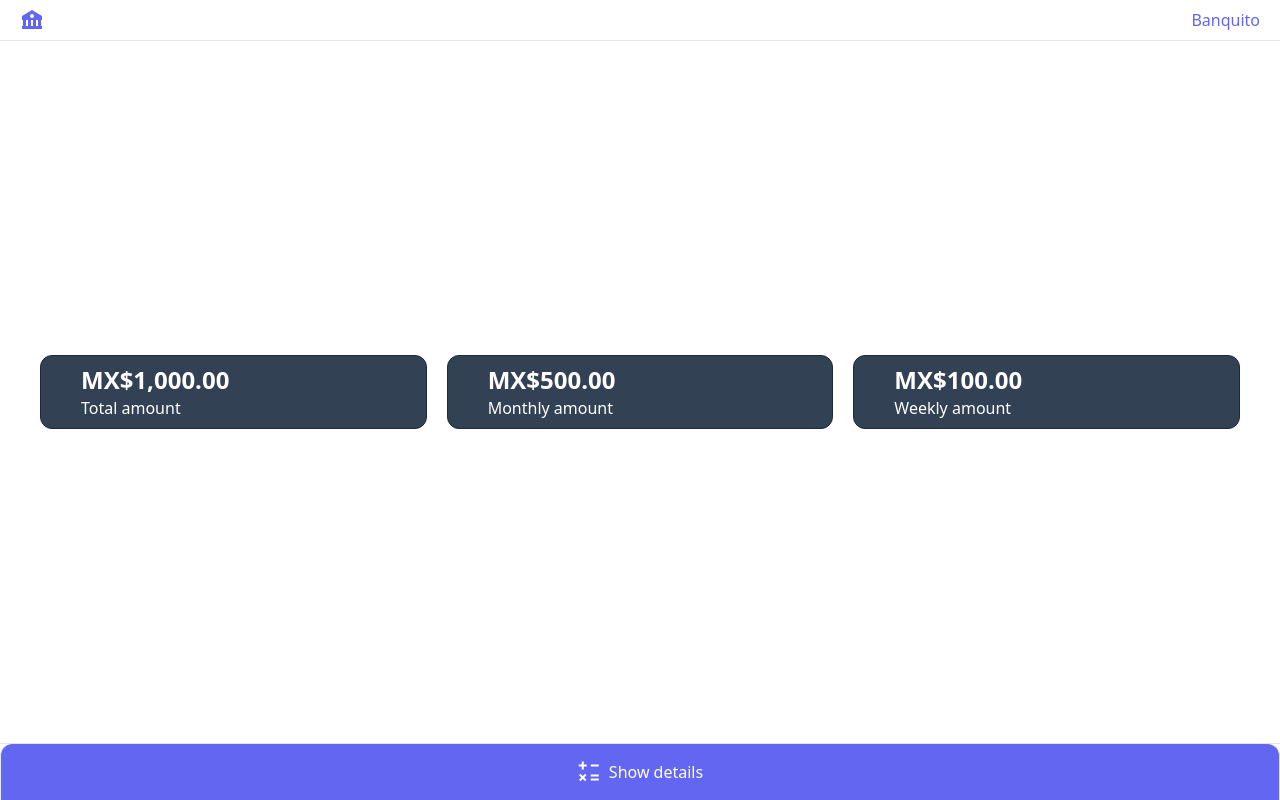
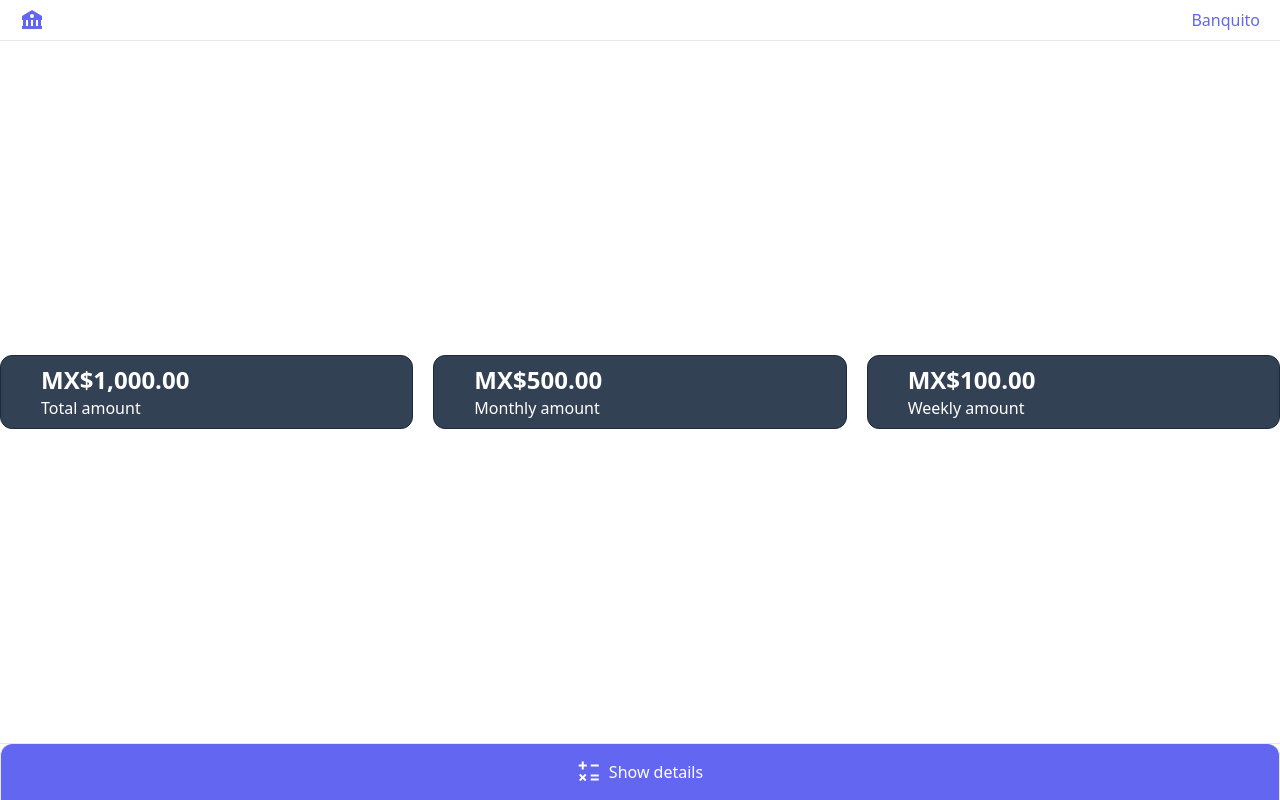
Before and after one commit to Apoquinto/Banquito, a Vue app: page / in a window 1280 px wide. Built offline with nearby package versions, Linux system fonts and the light colour scheme.

Commit message:
styles(components): fix component padding

```diff
--- a/src/components/UserMovementsDashboard.vue
+++ b/src/components/UserMovementsDashboard.vue
@@ -3,7 +3,7 @@ import UserStats from './UserStats.vue';
 </script>
 
 <template>
-  <section class="layout">
+  <section class="layout container">
     <!-- Total, Mountly, Weekly report -->
     <UserStats/>
     <!-- Data graph -->
--- a/src/components/UserStats.vue
+++ b/src/components/UserStats.vue
@@ -3,7 +3,7 @@ import StatReport from './StatReport.vue';
 </script>
 
 <template>
-  <section class="flex flex-col md:flex-row justify-around gap-5 w-full px-10">
+  <section class="flex flex-col md:flex-row justify-around gap-5 w-full">
     <StatReport :amount=1000 :label="'Total amount'"></StatReport>
     <StatReport :amount=500 :label="'Monthly amount'"></StatReport>
     <StatReport :amount=100 :label="'Weekly amount'"></StatReport>
```
